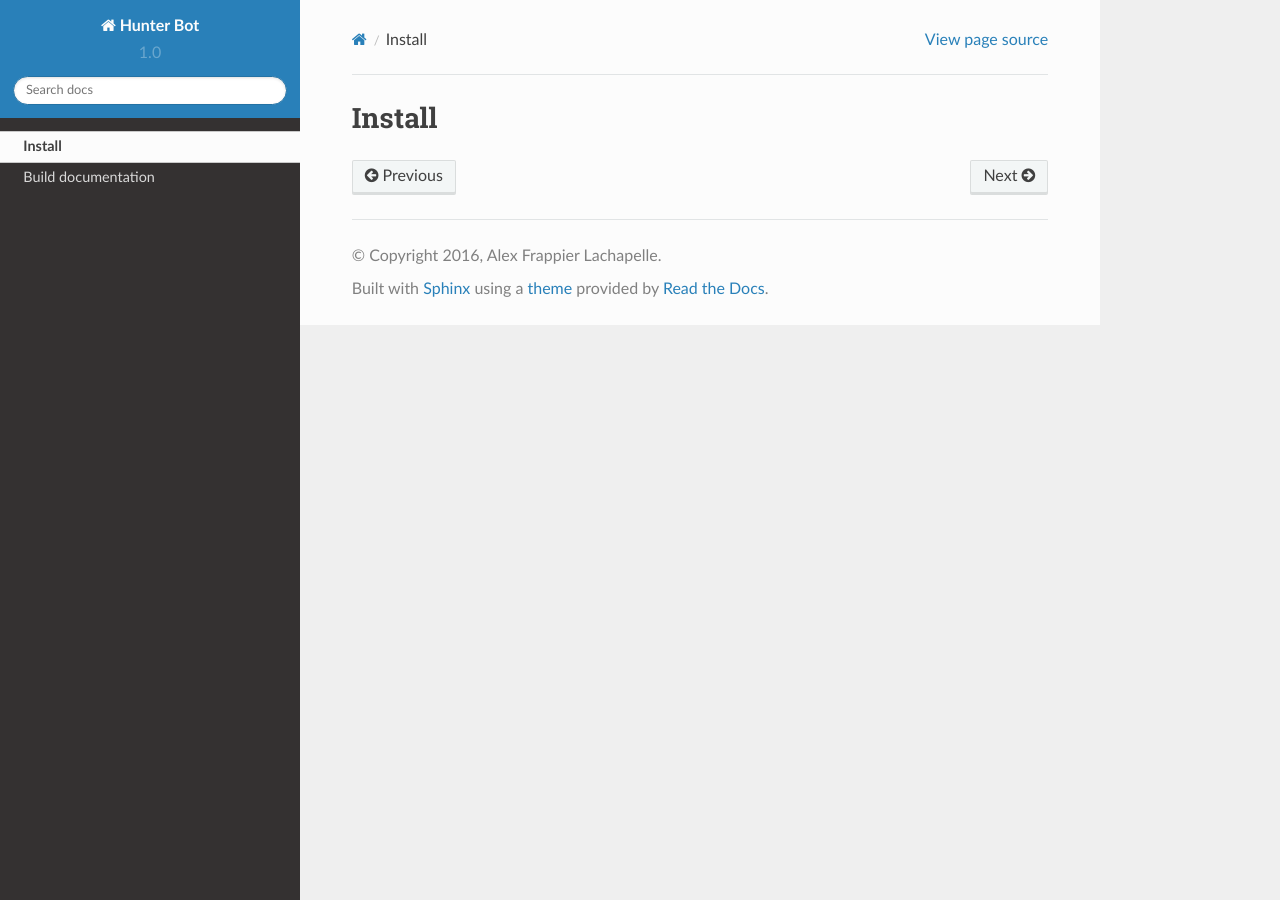
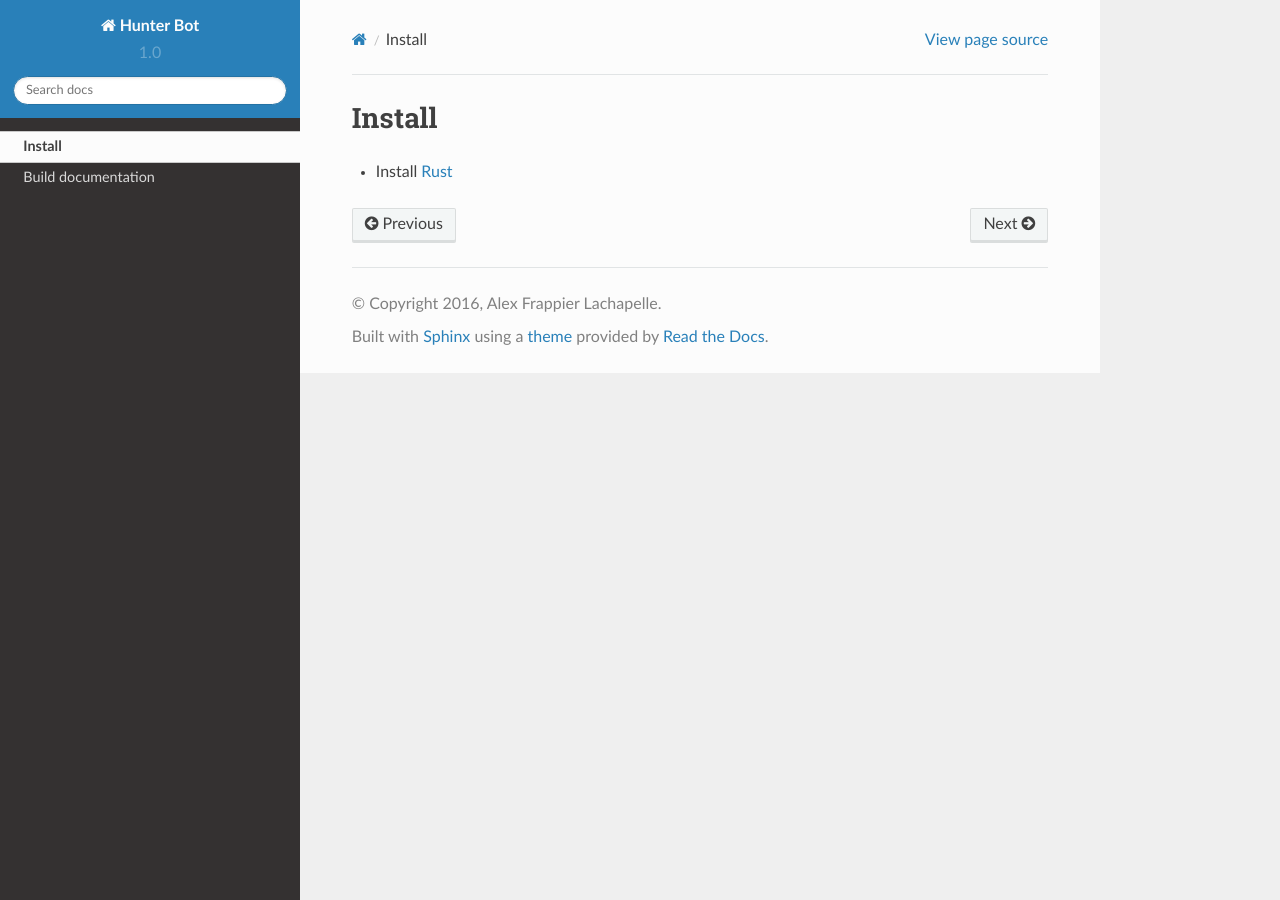
Before and after one commit to hunter-packages/hunter-bot, a Sphinx documentation site: the page built from docs/install.rst, in a window 1280 px wide. Built offline with Sphinx 7.4.7 and the Read the Docs theme 2.0.0, drawn with Linux system fonts in a browser that asks for light colours.

Commit message:
Add link to Rust

```diff
--- a/docs/install.rst
+++ b/docs/install.rst
@@ -1,2 +1,6 @@
 Install
 =======
+
+* Install `Rust`_
+
+.. _Rust: https://www.rust-lang.org/en-US/downloads.html
```
